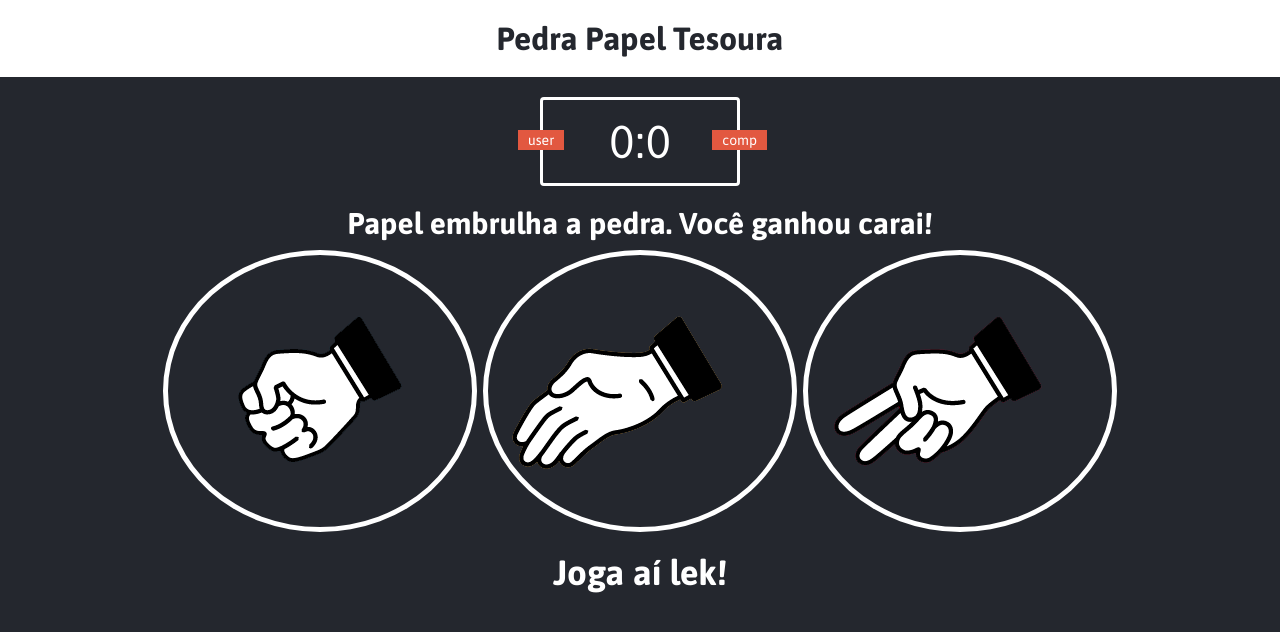
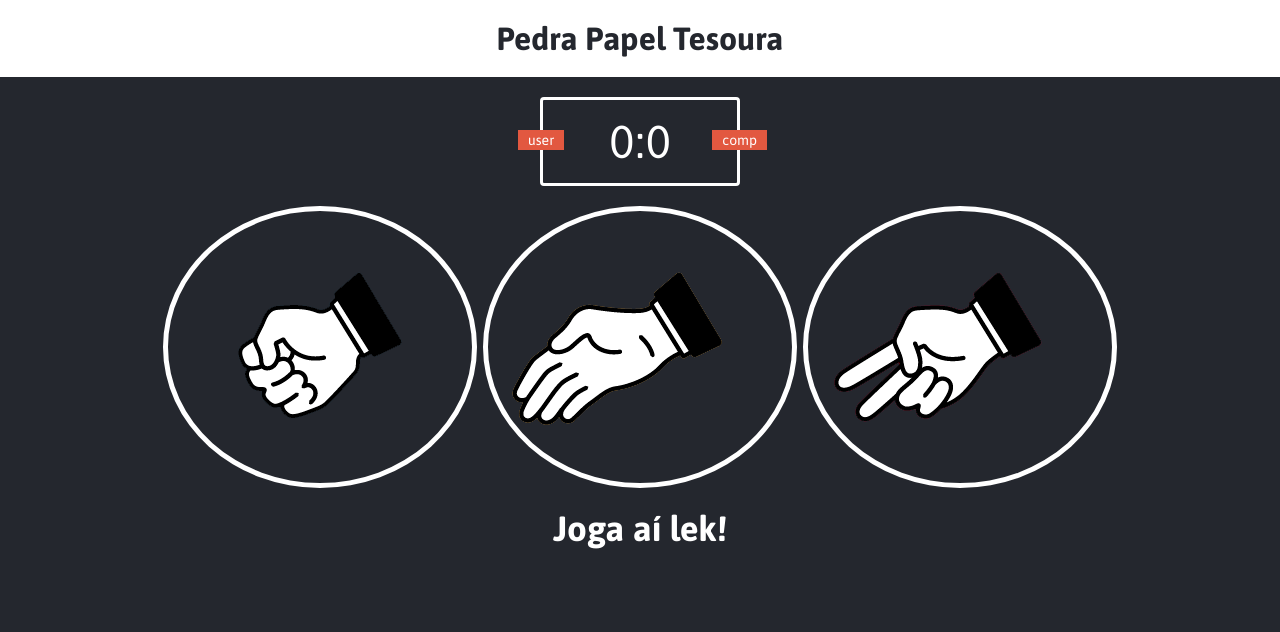
Before and after one commit to jowpurcinelli/rock-paper-scissors, a plain HTML site: page Pedra-Papel-Tesoura/index.html in a window 1280 px wide. Drawn offline with Linux system fonts and the light colour scheme.

Commit message:
Add files via upload

```diff
--- a/Pedra-Papel-Tesoura/index.html
+++ b/Pedra-Papel-Tesoura/index.html
@@ -17,7 +17,7 @@
     </div>
 
     <div class="result">
-      <p>Papel embrulha a pedra. Você ganhou carai!</p>
+      <p></p>
     </div>
 
     <div class="choices">
```
